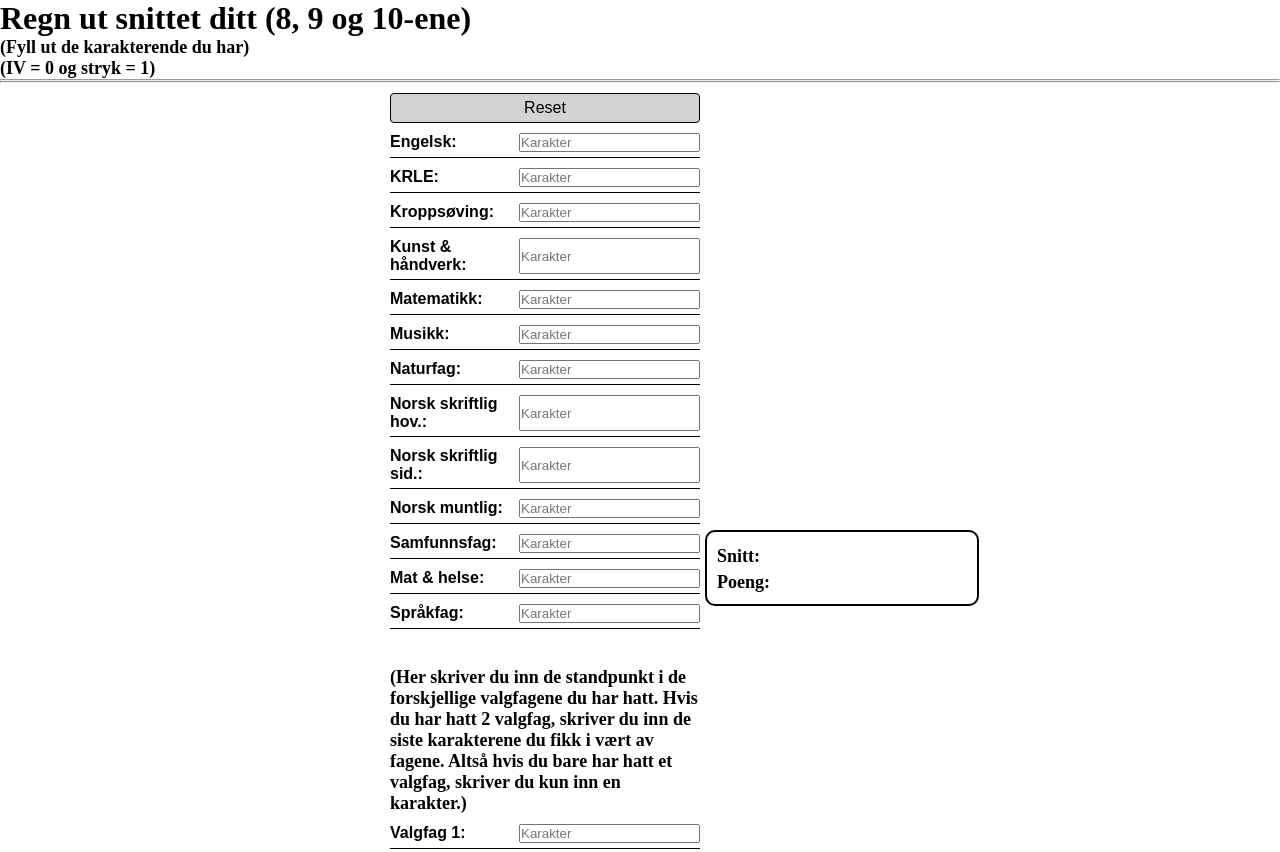
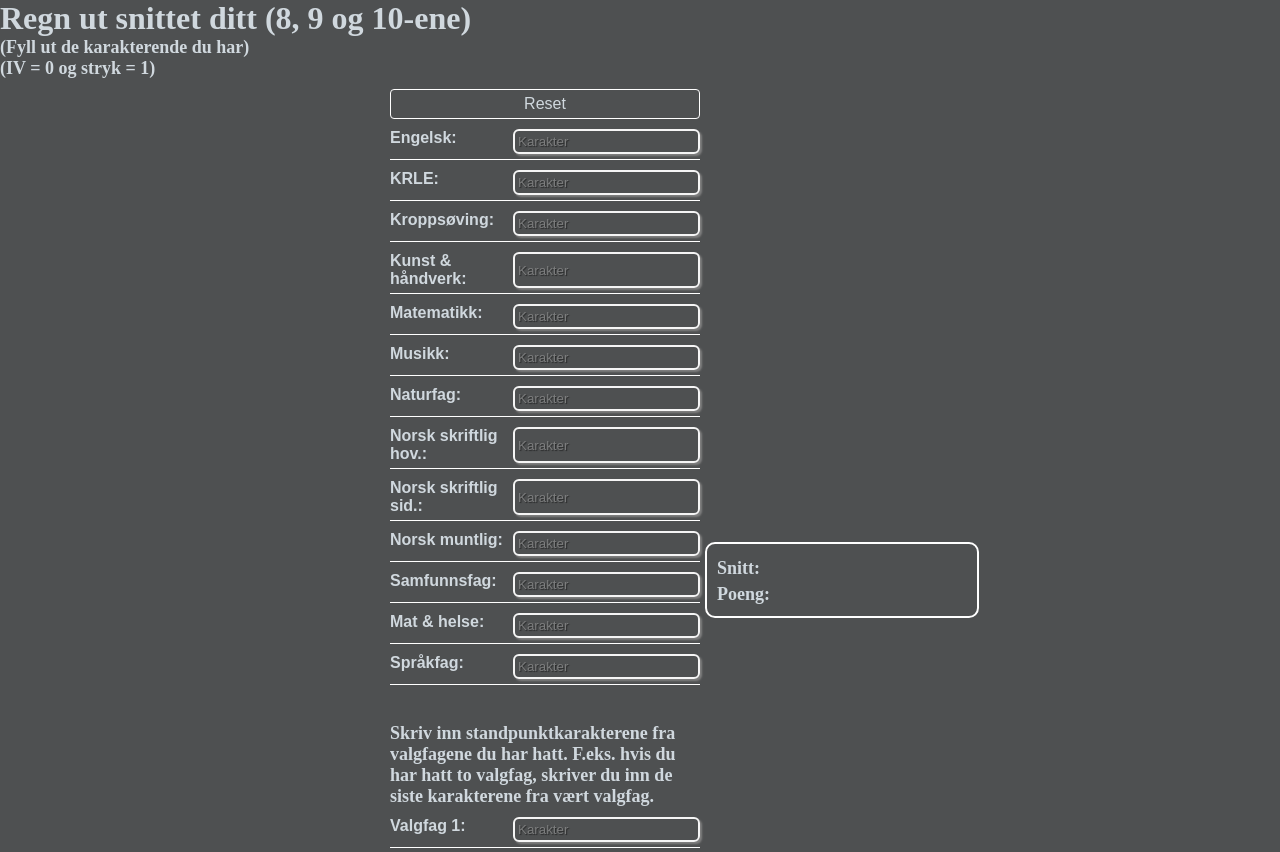
Before and after one commit to andreasthealien/snitt, a plain HTML site: page index.html in a window 1280 px wide. Shown: the top 852 px of the page. Drawn offline with Linux system fonts and the light colour scheme.

Commit message:
Add files via upload

```diff
--- a/index.html
+++ b/index.html
@@ -10,8 +10,6 @@
     <h1>Regn ut snittet ditt (8, 9 og 10-ene)</h1>
     <p>(Fyll ut de karakterende du har)</p>
     <p>(IV = 0 og stryk = 1)</p>
-    <hr>
-    <hr>
     <div id="interactive">
         <div id="inputs">
             <input id="reset" type="button" value="Reset">
@@ -29,7 +27,7 @@
             <div>Mat & helse: <input type="number" class="grade-input" inputmode="numeric" placeholder="Karakter"></div>
             <div>Språkfag: <input type="number" class="grade-input" inputmode="numeric" placeholder="Karakter"></div>
             <br>
-            <p>(Her skriver du inn de standpunkt i de forskjellige valgfagene du har hatt. Hvis du har hatt 2 valgfag, skriver du inn de siste karakterene du fikk i vært av fagene. Altså hvis du bare har hatt et valgfag, skriver du kun inn en karakter.)</p>
+            <p>Skriv inn standpunktkarakterene fra valgfagene du har hatt. F.eks. hvis du har hatt to valgfag, skriver du inn de siste karakterene fra vært valgfag.</p>
             <div>Valgfag 1: <input type="number" class="grade-input" inputmode="numeric" placeholder="Karakter"></div>
             <div>Valgfag 2: <input type="number" class="grade-input" inputmode="numeric" placeholder="Karakter"></div>
             <div>Valgfag 3: <input type="number" class="grade-input" inputmode="numeric" placeholder="Karakter"></div>
--- a/styles.css
+++ b/styles.css
@@ -1,6 +1,17 @@
 * {
     margin: 0;
     padding: 0;
+    color: rgb(208, 216, 222);
+}
+
+*::placeholder {
+    color: rgb(169, 169, 169);
+    text-shadow: 1px 1px 1px black;
+    opacity: 50%;
+}
+
+body {
+    background: rgb(78, 80, 81);
 }
 
 #inputs {
@@ -16,7 +27,7 @@
     display: flex;
     flex-direction: row;
     justify-content: space-between;
-    border-bottom: black solid 1px;
+    border-bottom: white solid 1px;
     padding-bottom: 5px;
     font-weight: 700;
     font-family: sans-serif;
@@ -26,7 +37,7 @@
     margin: 20px 5px;
     padding: 10px;
     border-radius: 10px;
-    border: 2px solid black;
+    border: 2px solid white;
     width: 250px;
     height: min-content;
 }
@@ -54,14 +65,23 @@
 
 #reset {
     border-radius: 4px;
-    background-color: lightgray;
-    border: 1px solid black;
+    background-color: transparent;
+    border: 1px solid white;
     width: 100%;
     padding: 5px;
     font-size: 16px;
 }
 #reset:hover {
     cursor: pointer;
+    scale: 1.02;
+}
+.grade-input {
+    background: transparent;
+    outline: none;
+    border: 2px whitesmoke solid;
+    border-radius: 6px;
+    padding: 3px;
+    box-shadow: 2px 2px 2px gray;
 }
 
 @media (max-width: 700px) {
```
